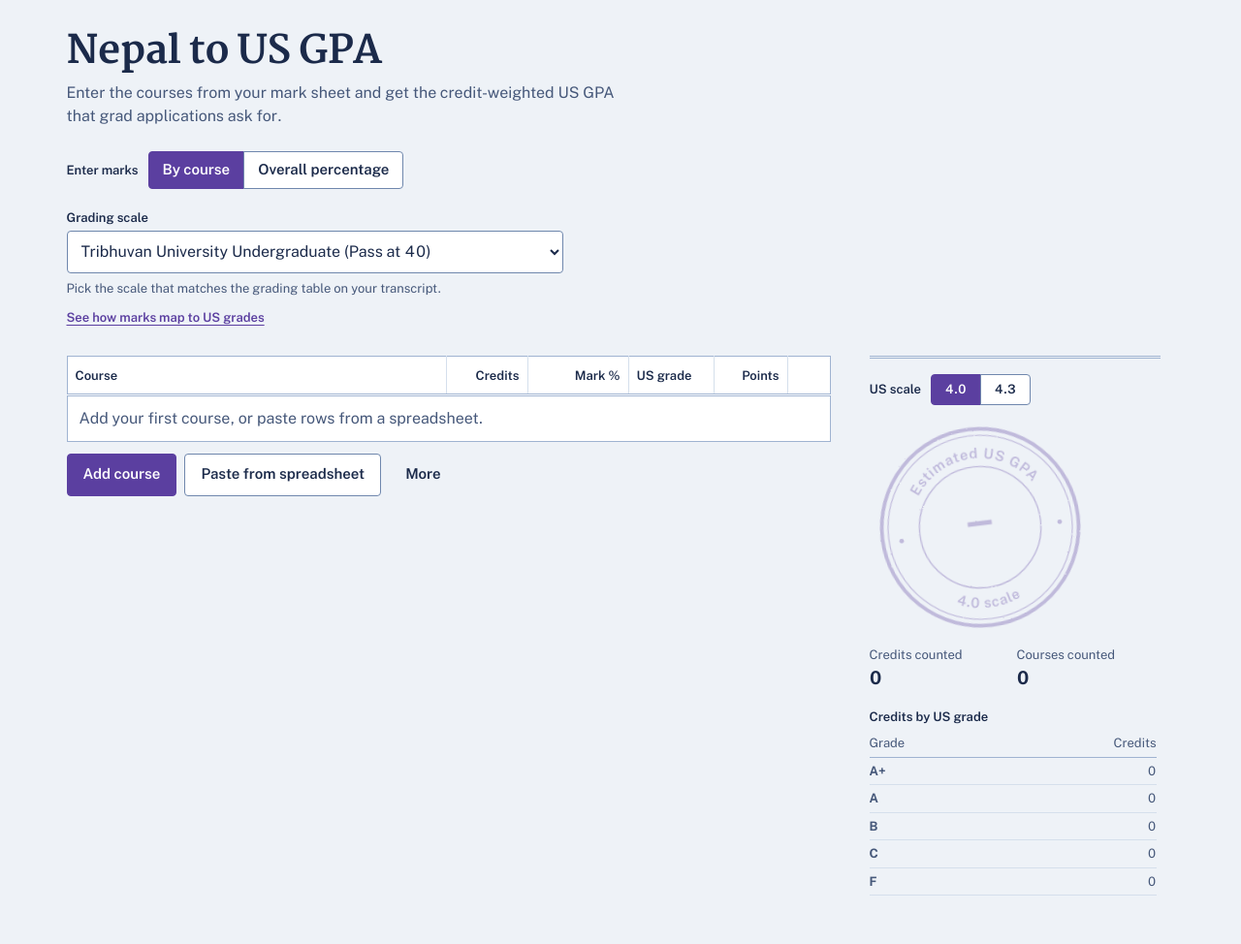
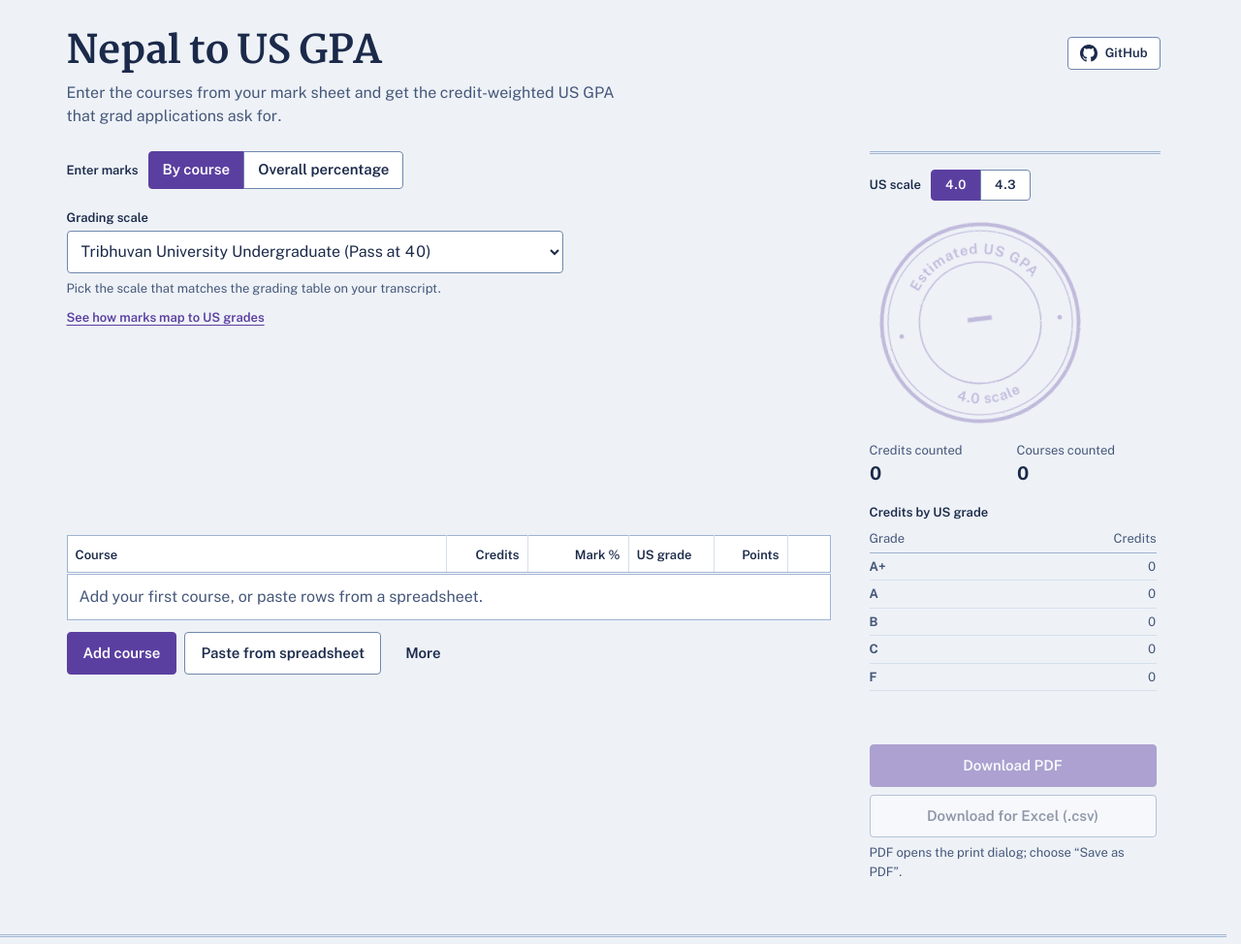
Before and after one commit to hemantapkh/nepal-to-us-gpa, a website with bundled scripts: page index.html in a window 1280 px wide. Shown: the top 974 px of the page at 97% size. Built offline with nearby package versions, Linux system fonts and the light colour scheme.

Commit message:
feat: move result panel to top and add GitHub link to header

```diff
--- a/index.html
+++ b/index.html
@@ -16,9 +16,15 @@
   <a class="skip" href="#main">Skip to the courses</a>
 
   <header class="masthead">
-    <div class="wrap">
-      <h1>Nepal to US GPA</h1>
-      <p>Enter the courses from your mark sheet and get the credit-weighted US GPA that grad applications ask for.</p>
+    <div class="wrap masthead-inner">
+      <div>
+        <h1>Nepal to US GPA</h1>
+        <p>Enter the courses from your mark sheet and get the credit-weighted US GPA that grad applications ask for.</p>
+      </div>
+      <a class="gh-link" href="https://github.com/hemantapkh/nepal-to-us-gpa" rel="noopener" aria-label="Source code on GitHub">
+        <svg viewBox="0 0 16 16" aria-hidden="true"><path d="M8 0C3.58 0 0 3.58 0 8c0 3.54 2.29 6.53 5.47 7.59.4.07.55-.17.55-.38 0-.19-.01-.82-.01-1.49-2.01.37-2.53-.49-2.69-.94-.09-.23-.48-.94-.82-1.13-.28-.15-.68-.52-.01-.53.63-.01 1.08.58 1.23.82.72 1.21 1.87.87 2.33.66.07-.52.28-.87.51-1.07-1.78-.2-3.64-.89-3.64-3.95 0-.87.31-1.59.82-2.15-.08-.2-.36-1.02.08-2.12 0 0 .67-.21 2.2.82.64-.18 1.32-.27 2-.27.68 0 1.36.09 2 .27 1.53-1.04 2.2-.82 2.2-.82.44 1.1.16 1.92.08 2.12.51.56.82 1.27.82 2.15 0 3.07-1.87 3.75-3.65 3.95.29.25.54.73.54 1.48 0 1.07-.01 1.93-.01 2.2 0 .21.15.46.55.38A8.013 8.013 0 0016 8c0-4.42-3.58-8-8-8z"/></svg>
+        <span>GitHub</span>
+      </a>
     </div>
   </header>
 
@@ -190,7 +196,6 @@
         Grade scales from <a href="https://www.scholaro.com/db/Countries/Nepal/Grading-System" rel="noopener">Scholaro</a><span class="screen-only"> (not affiliated).</span><span class="print-only"> (scholaro.com, not affiliated).</span>
       </p>
       <p class="footer-links">
-        <a href="https://github.com/hemantapkh/nepal-to-us-gpa" rel="noopener">Source on GitHub</a>
         <a href="https://hemantapkh.com" rel="noopener">Built by Hemanta Pokharel</a>
       </p>
       <p class="print-links" id="print-links"></p>
--- a/style.css
+++ b/style.css
@@ -97,6 +97,23 @@ a { color: inherit; text-underline-offset: 2px; }
 
 /* ---------- masthead ---------- */
 .masthead { padding: 32px 0 24px; }
+.masthead-inner { display: flex; justify-content: space-between; align-items: flex-start; gap: 16px; }
+.gh-link {
+  flex: none;
+  display: inline-flex; align-items: center; gap: 8px;
+  margin-top: 6px;
+  padding: 6px 12px;
+  border: 1px solid var(--rule-strong);
+  border-radius: var(--radius);
+  background: var(--surface);
+  color: var(--ink);
+  font-size: var(--step--1);
+  font-weight: 600;
+  text-decoration: none;
+}
+.gh-link:hover { border-color: var(--ink); }
+.gh-link svg { width: 18px; height: 18px; fill: currentColor; }
+@media (max-width: 560px) { .gh-link span { position: absolute; width: 1px; height: 1px; overflow: hidden; clip: rect(0 0 0 0); } }
 .masthead h1 {
   font: 800 var(--step-3)/1.1 var(--font-display);
   letter-spacing: -0.01em;
@@ -117,10 +134,15 @@ a { color: inherit; text-underline-offset: 2px; }
   align-items: start;
   align-content: start; /* extra height goes below the content, not between rows */
   padding-bottom: 48px;
+  /* Always at least one screen tall, so the footer sits below the fold and
+     appears only when scrolling, whichever mode or how many courses. */
+  min-height: 100vh;
+  min-height: 100dvh;
 }
 .setup { grid-column: 1; grid-row: 1; display: grid; gap: 20px; }
 .sheet { grid-column: 1; grid-row: 2; }
-.result { grid-column: 2; grid-row: 2; align-self: start; }
+/* The result starts level with the controls, using the space beside them. */
+.result { grid-column: 2; grid-row: 1 / span 2; align-self: start; }
 
 .error-box {
   border-left: 3px solid var(--error);
@@ -502,9 +524,12 @@ details > summary::-webkit-details-marker { display: none; }
 
 .details-form { margin-top: 14px; border-top: 1px solid var(--rule-faint); padding-top: 6px; }
 .details-form > .help { margin: 2px 0 10px; }
-.details-form .fields { display: grid; gap: 10px; }
-.details-form label { display: grid; gap: 3px; font-size: var(--step--1); font-weight: 600; }
+.details-form .fields { display: grid; gap: 10px; min-width: 0; }
+.details-form label { display: grid; grid-template-columns: minmax(0, 1fr); gap: 4px; font-size: var(--step--1); font-weight: 600; min-width: 0; }
 .details-form input {
+  display: block;
+  width: 100%;
+  min-width: 0;
   min-height: 40px;
   padding: 6px 10px;
   background: var(--surface);
```
